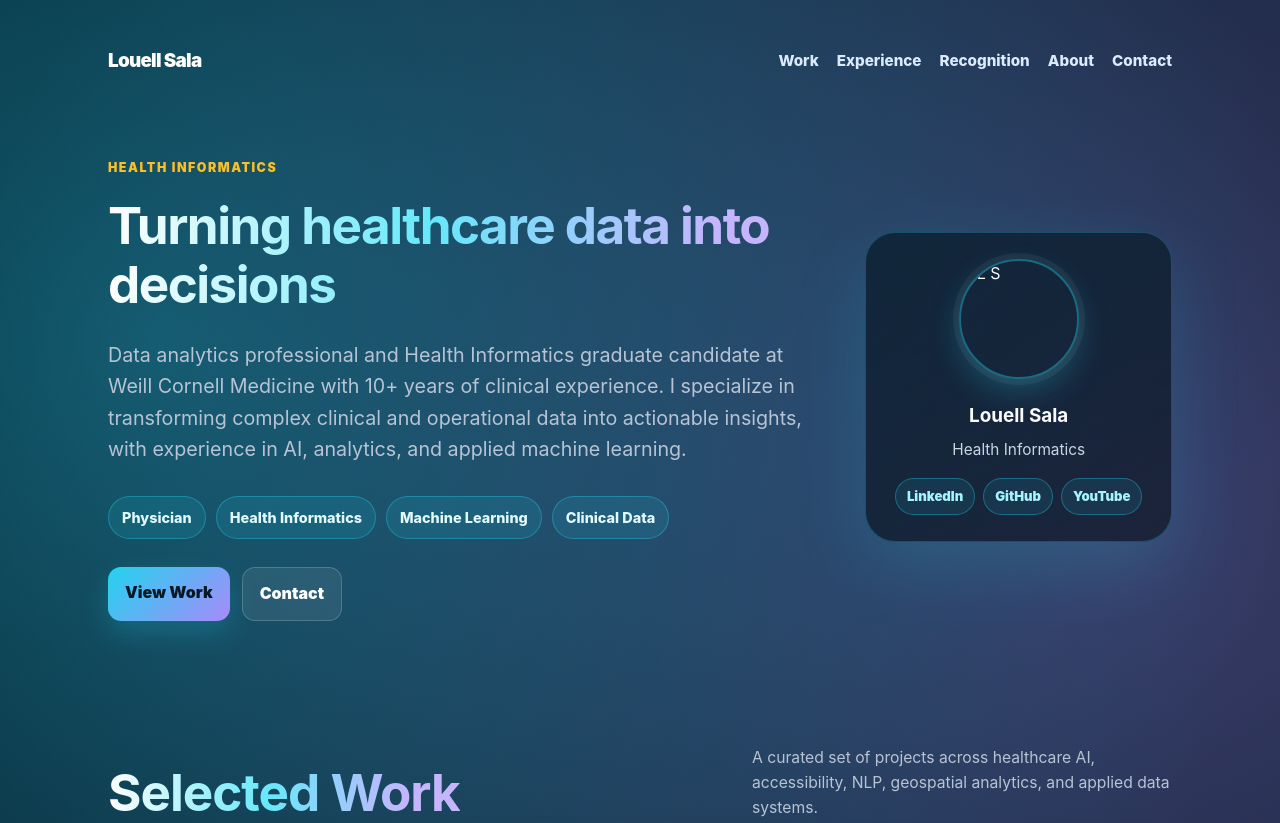
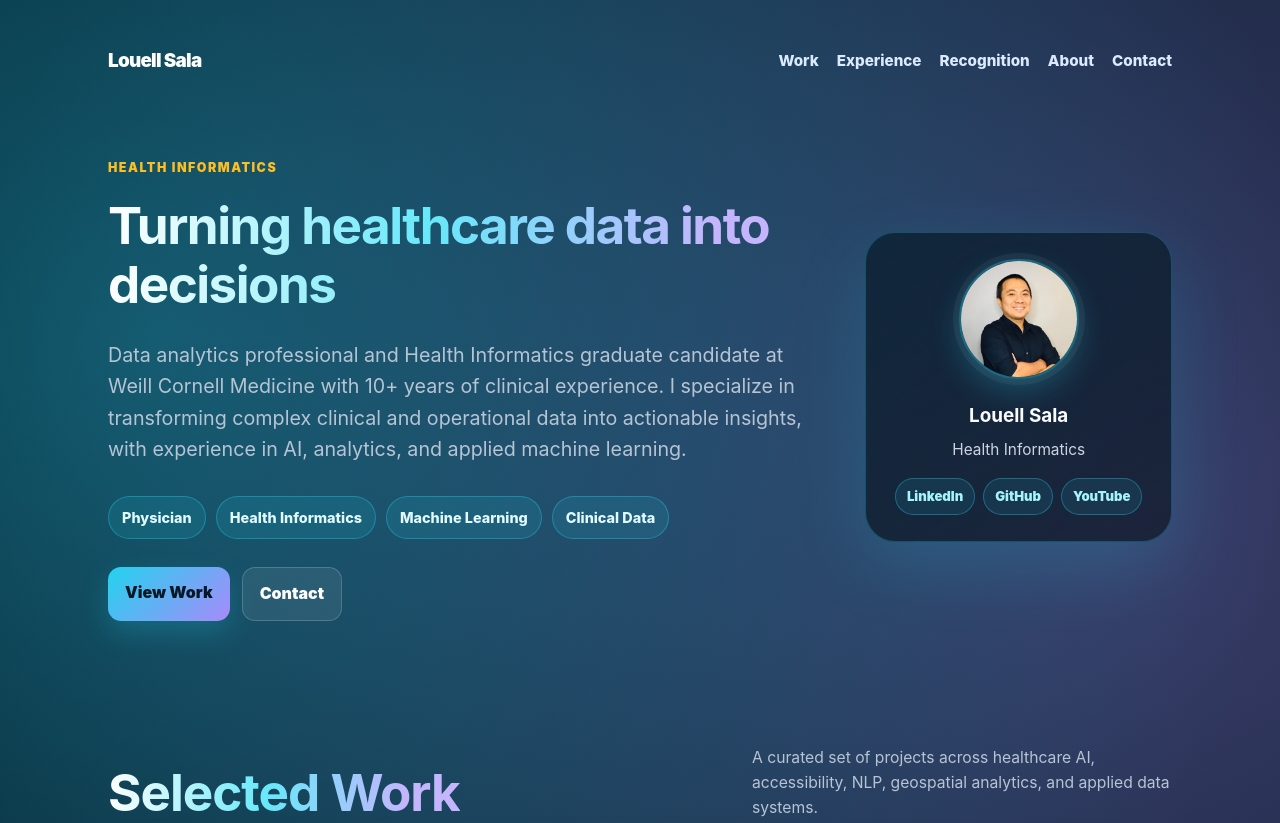
Before and after one commit to Alchemist21/louellsala, a plain HTML site: page index.html in a window 1280 px wide. Shown: the top 823 px of the page. Drawn offline with Linux system fonts and the light colour scheme.

Commit message:
Update profile image source in index.html

```diff
--- a/index.html
+++ b/index.html
@@ -505,7 +505,7 @@ section {
           <div class="buttons"><a class="button" href="#work">View Work</a><a class="button secondary" href="mailto:louell_sala@yahoo.com">Contact</a></div>
         </div>
         <aside class="hero-card">
-          <img src="images/profile.jpeg" alt="L S" class="avatar"><h2>Louell Sala</h2><p>Health Informatics  </p>
+          <img src="profile.jpeg" alt="L S" class="avatar"><h2>Louell Sala</h2><p>Health Informatics  </p>
           <div class="links" style="justify-content:center;"><a class="mini-link" href="https://www.linkedin.com/in/louells/" target="_blank">LinkedIn</a><a class="mini-link" href="https://github.com/Alchemist21" target="_blank">GitHub</a><a class="mini-link" href="https://www.youtube.com/@TechnologyTrainor" target="_blank">YouTube</a></div>
         </aside>
       </section>
```
